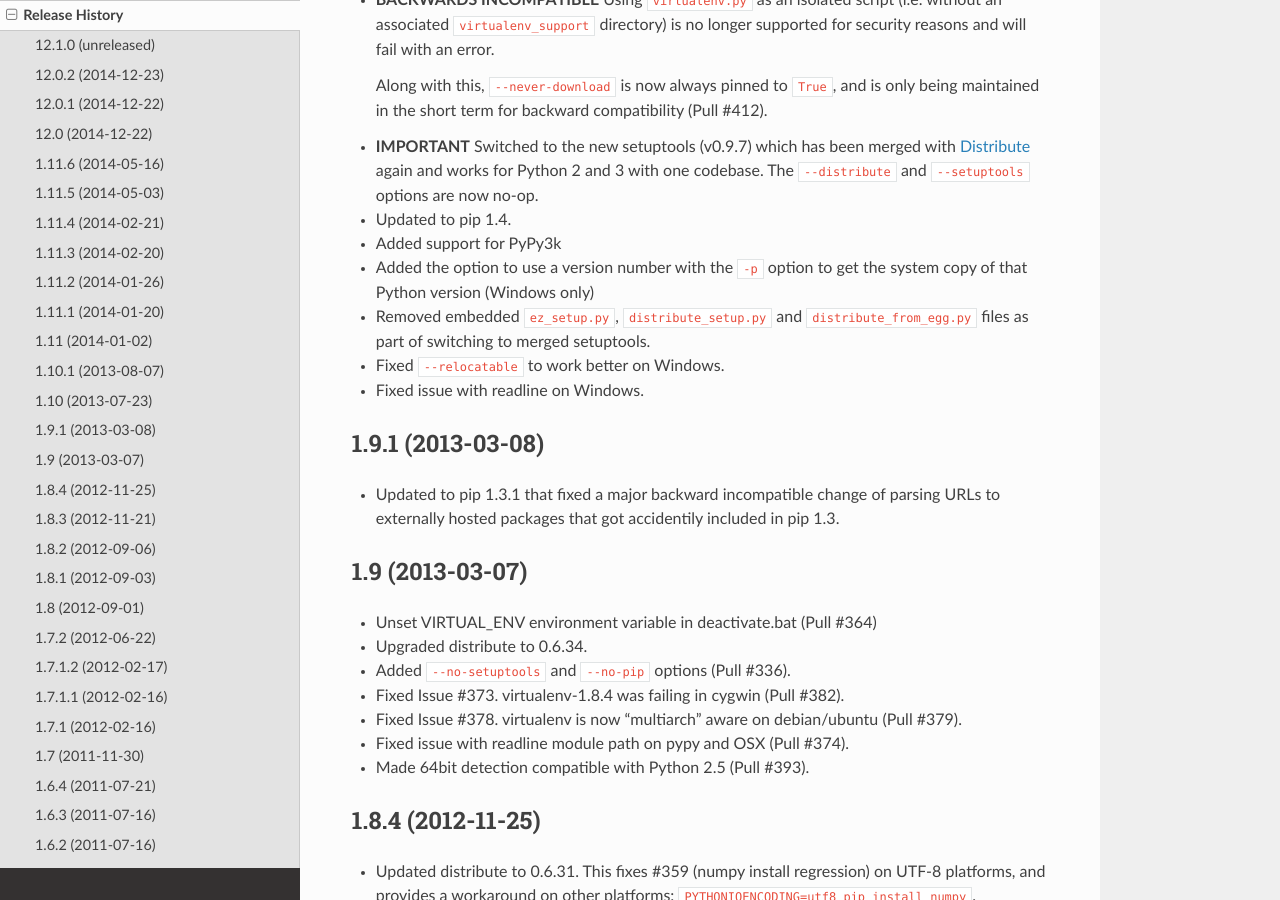
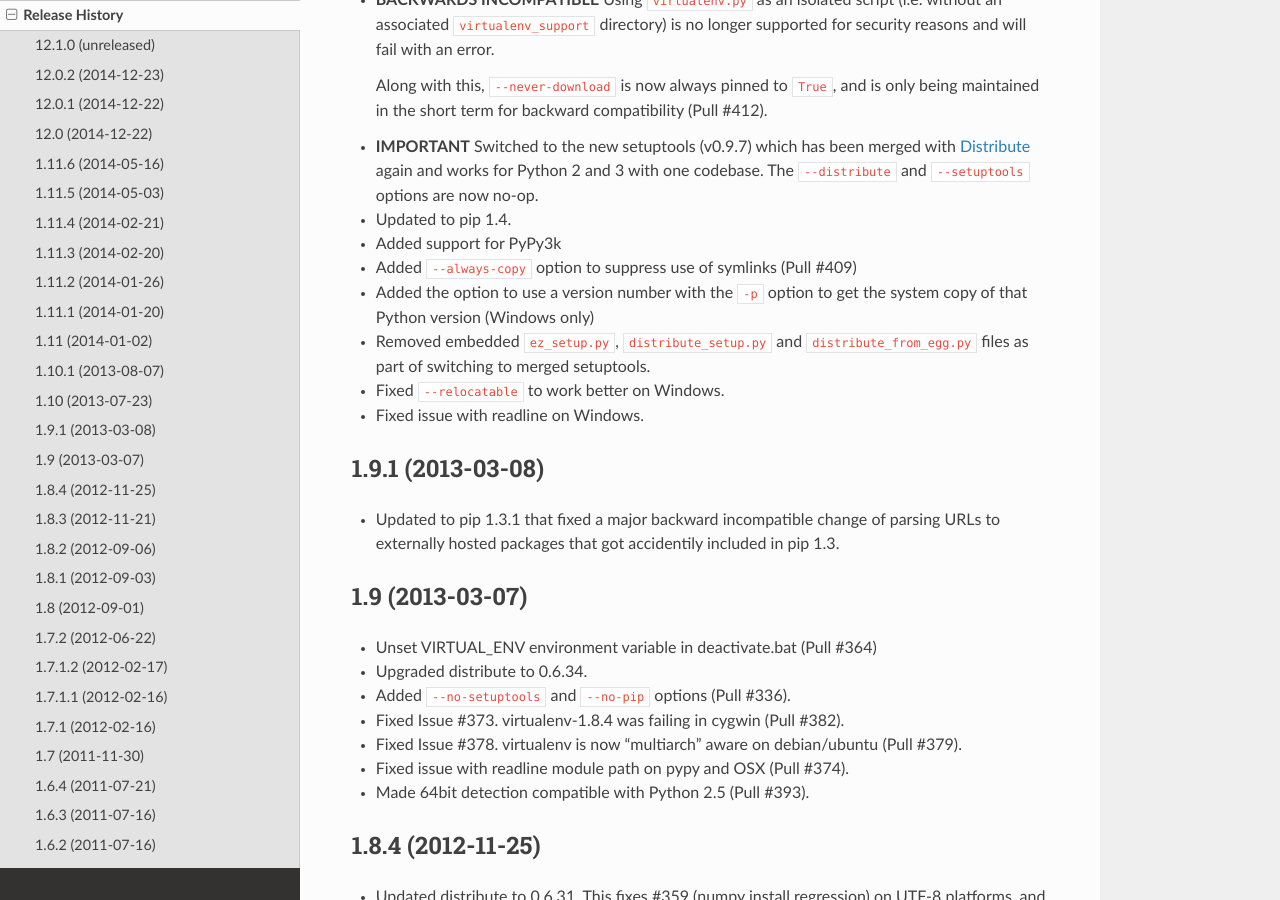
Before and after one commit to pypa/virtualenv, a Sphinx documentation site: the page built from docs/changes.rst, in a window 1280 px wide and 900 px high, scrolled down 2154 px. Built offline with Sphinx 7.4.7 and the Read the Docs theme 2.0.0, drawn with Linux system fonts in a browser that asks for light colours.

Commit message:
Document when --always-copy was introduced (in PR #409)

```diff
--- a/docs/changes.rst
+++ b/docs/changes.rst
@@ -114,6 +114,8 @@ Release History
 * Updated to pip 1.4.
 
 * Added support for PyPy3k
+
+* Added ``--always-copy`` option to suppress use of symlinks (Pull #409)
 
 * Added the option to use a version number with the ``-p`` option to get the
   system copy of that Python version (Windows only)
```
